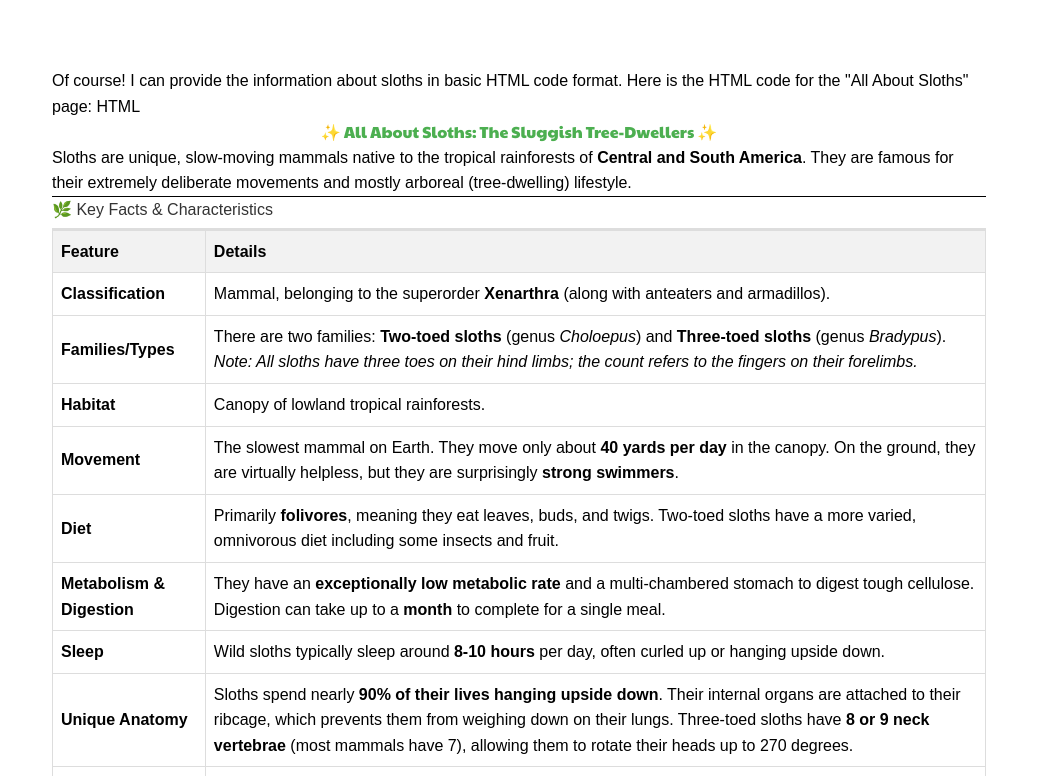
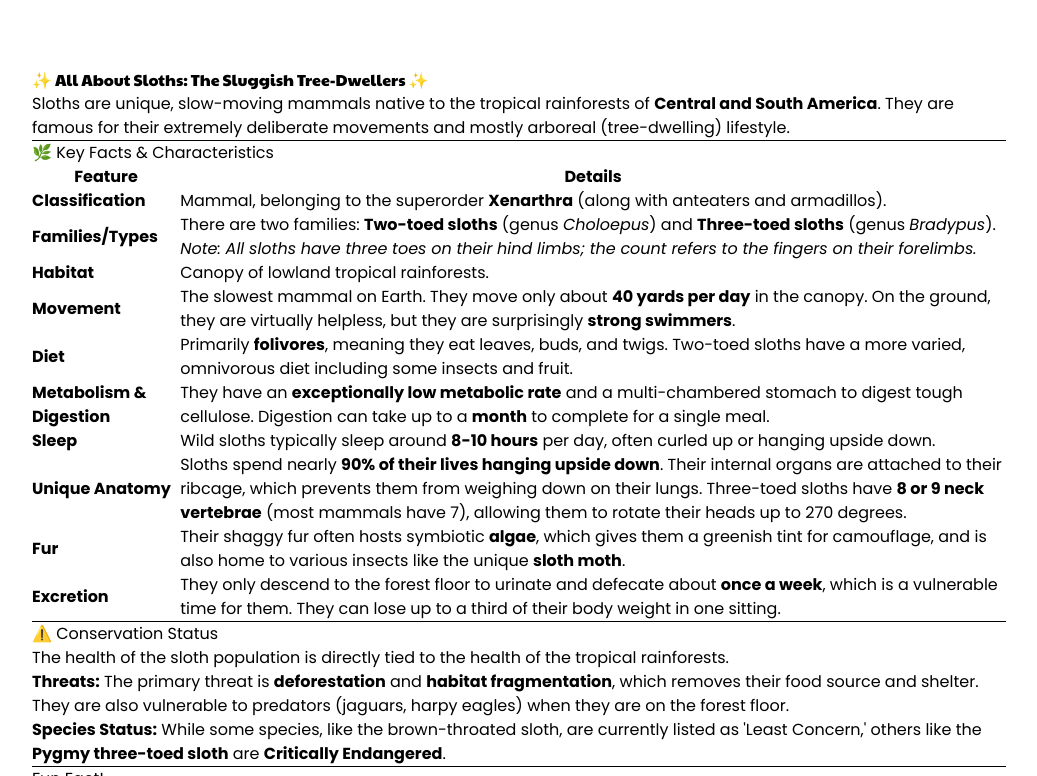
Before and after one commit to valinfernanda/sloth, a website: page src/discoversloth.html in a window 1280 px wide. Shown: the part 111-887 px from the top of the page, without its empty margins (121-1158 px from the left). Drawn offline with Linux system fonts and the light colour scheme.

Commit message:
discoversloth: remove unneeded code

```diff
--- a/src/discoversloth.html
+++ b/src/discoversloth.html
@@ -31,49 +31,6 @@
             <div class="max-w-[1512px] mx-auto">
                 <div class="flex items-center justify-between w-full px-[153px]">
                     <div class="">
-Of course! I can provide the information about sloths in basic HTML code format.
-
-Here is the HTML code for the "All About Sloths" page:
-HTML
-
-<!DOCTYPE html>
-<html lang="en">
-<head>
-    <meta charset="UTF-8">
-    <meta name="viewport" content="width=device-width, initial-scale=1.0">
-    <title>All About Sloths: The Sluggish Tree-Dwellers</title>
-    <style>
-        body {
-            font-family: Arial, sans-serif;
-            line-height: 1.6;
-            margin: 20px;
-        }
-        h1 {
-            color: #4CAF50; /* A green color for nature/sloth */
-            text-align: center;
-        }
-        h2 {
-            border-bottom: 2px solid #ddd;
-            padding-bottom: 5px;
-            color: #333;
-        }
-        .fact-table {
-            width: 100%;
-            border-collapse: collapse;
-            margin-bottom: 20px;
-        }
-        .fact-table th, .fact-table td {
-            border: 1px solid #ddd;
-            padding: 8px;
-            text-align: left;
-        }
-        .fact-table th {
-            background-color: #f2f2f2;
-        }
-    </style>
-</head>
-<body>
-
     <h1>✨ All About Sloths: The Sluggish Tree-Dwellers ✨</h1>
 
     <p>Sloths are unique, slow-moving mammals native to the tropical rainforests of <strong>Central and South America</strong>. They are famous for their extremely deliberate movements and mostly arboreal (tree-dwelling) lifestyle.</p>
```
